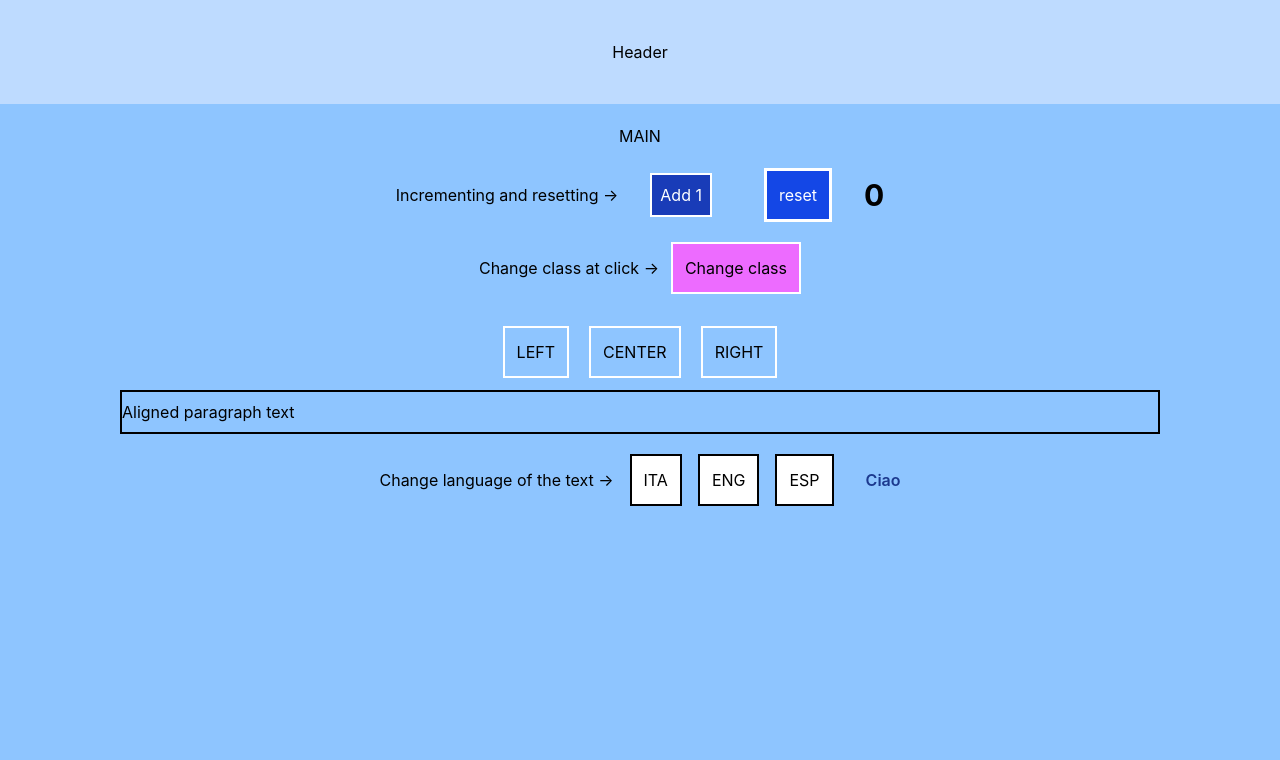
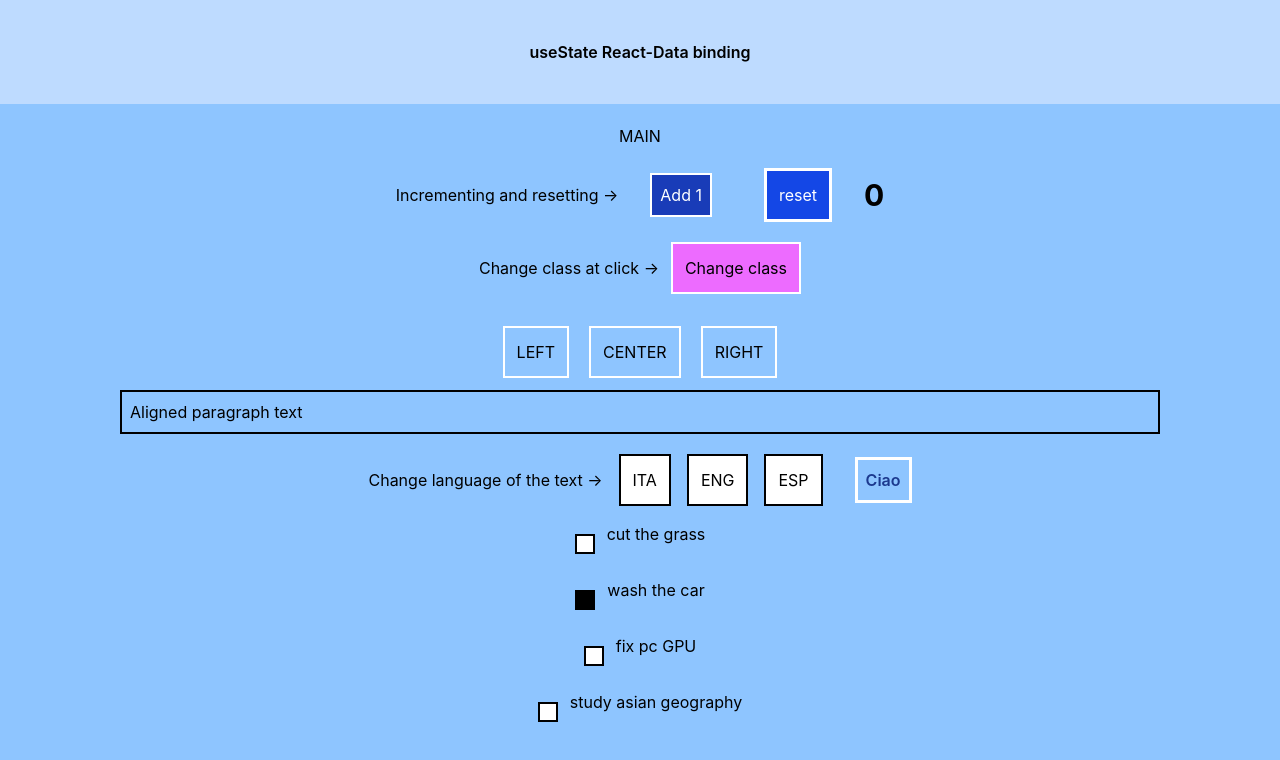
Before and after one commit to gianlucadecampo/react-binding, a React (Vite) app: page / in a window 1280 px wide. Shown: the top 760 px of the page. Built offline with nearby package versions, Linux system fonts and the light colour scheme.

Commit message:
todo first code

```diff
--- a/src/components/layout/Header.jsx
+++ b/src/components/layout/Header.jsx
@@ -1,6 +1,6 @@
 
 export default function Header() {
     return (
-        <div className="bg-blue-200 p-10 text-center">Header</div>
+        <div className="bg-blue-200 p-10 font-semibold text-center">useState React-Data binding</div>
     )
 }
--- a/src/components/layout/Main.jsx
+++ b/src/components/layout/Main.jsx
@@ -2,6 +2,7 @@ import Button from '../ui/Button'
 import ButtonClass from '../ui/ButtonClass'
 import AlignButton from '../ui/AlignButton'
 import Welcome from '../ui/Welcome'
+import Todo from '../ui/Todo'
 
 export default function Main() {
   return (
@@ -11,6 +12,7 @@ export default function Main() {
       <ButtonClass />
       <AlignButton />
       <Welcome />
+      <Todo />
     </section>
   )
 }
--- a/src/components/ui/AlignButton.jsx
+++ b/src/components/ui/AlignButton.jsx
@@ -12,7 +12,7 @@ export default function AlignButton() {
                 <button onClick={() => handleAlign('text-center')} className="border-2 border-white p-3">CENTER</button>
                 <button onClick={() => handleAlign('text-right')} className="border-2 border-white p-3">RIGHT</button>
             </div>
-            <p className={`border-2 mx-25 py-2 ${alignment}`}>Aligned paragraph text</p>
+            <p className={`border-2 mx-25 p-2 ${alignment}`}>Aligned paragraph text</p>
         </div >
     )
 }
--- /dev/null
+++ b/src/components/ui/Todo.jsx
@@ -0,0 +1,44 @@
+import { useState } from "react"
+
+const todoList = [
+    {
+        id: 1,
+        box: false,
+        job: 'cut the grass',
+    },
+    {
+        id: 2,
+        box: true,
+        job: 'wash the car',
+    },
+    {
+        id: 3,
+        box: false,
+        job: 'fix pc GPU',
+    },
+    {
+        id: 4,
+        box: false,
+        job: 'study asian geography',
+    },
+]
+
+export default function Todo() {
+    const [mark, setMark] = useState(false)
+    function handleMark() {
+        setMark(!mark)
+    }
+    return (
+        <div>
+            {
+                todoList.map((item) => (
+                    <div key={item.id} className="flex justify-center place-items-center p-2 gap-3">
+                        <button onClick={handleMark} className={`border-2 border-black mt-5 w-5 h-5 ${item.box ? 'bg-black' : 'bg-white'}`}>
+                        </button>
+                        <p>{item.job}</p>
+                    </div>
+                ))
+            }
+        </div>
+    )
+}
--- a/src/components/ui/Welcome.jsx
+++ b/src/components/ui/Welcome.jsx
@@ -31,7 +31,7 @@ export default function Welcome() {
                     <button key={item.ID} onClick={() => handleLang(index)} className="border-2 border-black bg-white p-3">{item.lang}</button>
                 ))}
             </div>
-            <p className="ml-5 text-blue-900 font-semibold">{lang}</p>
+            <p className="ml-5 text-blue-900 font-semibold border-3 border-white p-2">{lang}</p>
         </div>
     )
 }
```
